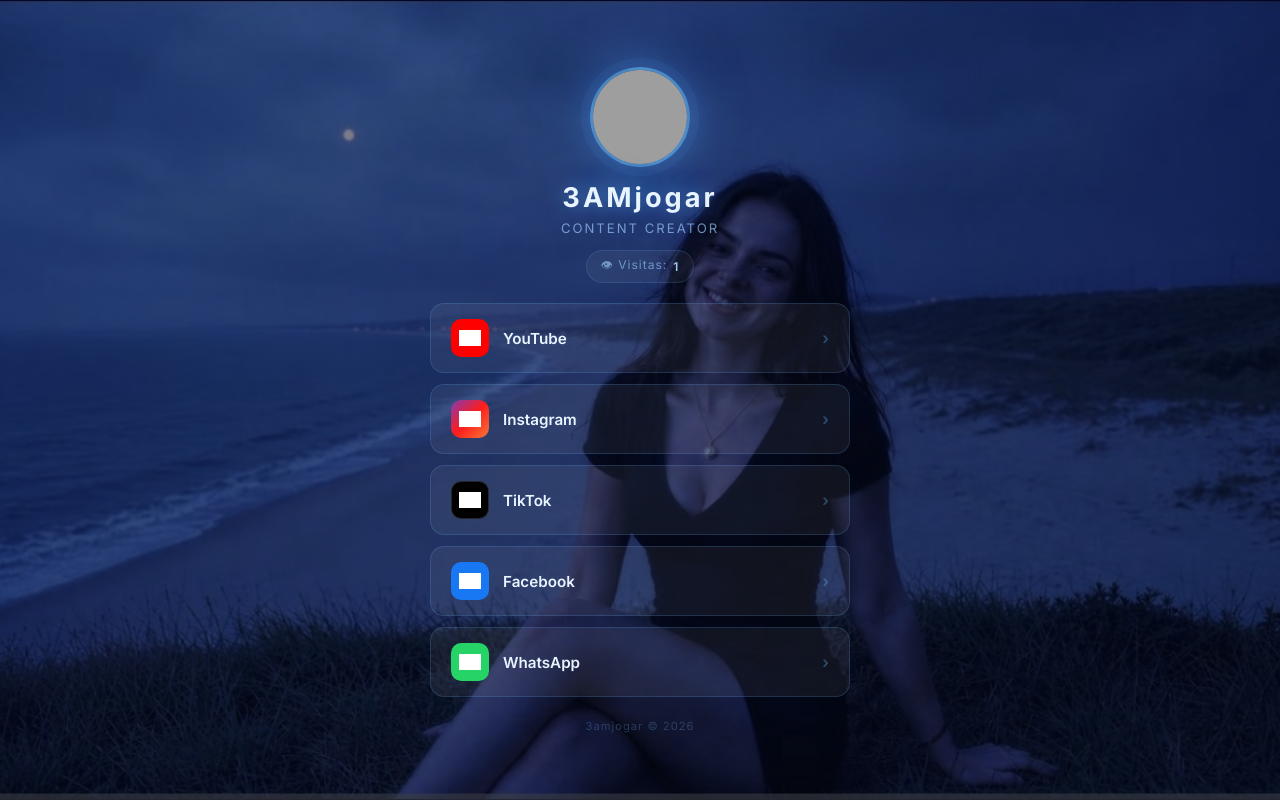
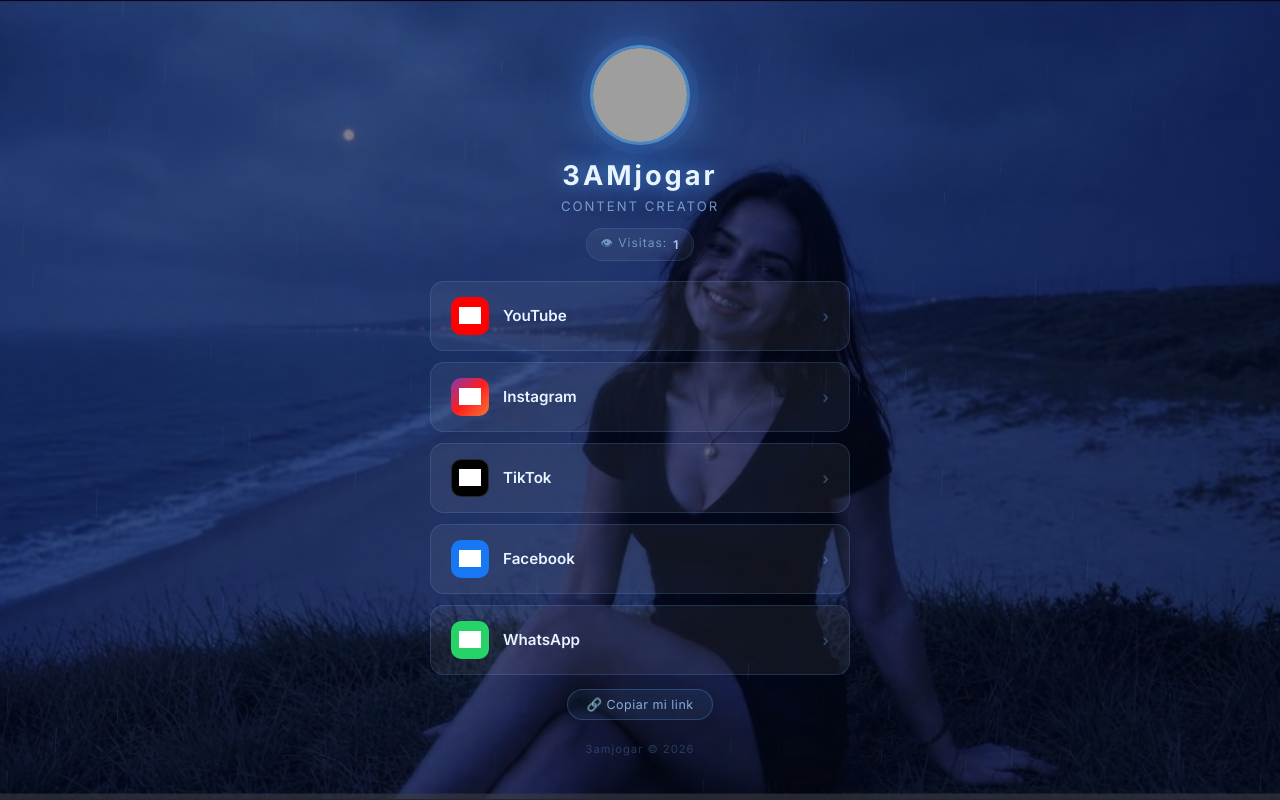
Before and after one commit to jgaribay083-maker/primer-pr, a plain HTML site: page index.html in a window 1280 px wide. Drawn offline with Linux system fonts and the light colour scheme; grey boxes are pictures that could not be loaded.

Commit message:
feat: lluvia animada y boton copiar link

```diff
--- a/index.html
+++ b/index.html
@@ -205,9 +205,48 @@
       font-size: 0.7rem;
       letter-spacing: 1px;
     }
+
+    /* Lluvia */
+    canvas#rain {
+      position: fixed;
+      inset: 0;
+      z-index: 0;
+      pointer-events: none;
+      opacity: 0.35;
+    }
+
+    /* Botón copiar link */
+    .copy-btn {
+      display: flex;
+      align-items: center;
+      gap: 8px;
+      background: rgba(100, 180, 255, 0.08);
+      border: 1px solid rgba(100, 180, 255, 0.25);
+      border-radius: 20px;
+      padding: 7px 18px;
+      color: rgba(160, 210, 255, 0.8);
+      font-size: 0.78rem;
+      font-family: 'Inter', sans-serif;
+      cursor: pointer;
+      transition: all 0.2s ease;
+      letter-spacing: 0.5px;
+    }
+
+    .copy-btn:hover {
+      background: rgba(100, 180, 255, 0.15);
+      border-color: rgba(100, 180, 255, 0.5);
+      color: #fff;
+    }
+
+    .copy-btn.copied {
+      background: rgba(80, 200, 120, 0.15);
+      border-color: rgba(80, 200, 120, 0.4);
+      color: #7eeaa0;
+    }
   </style>
 </head>
 <body>
+  <canvas id="rain"></canvas>
   <div class="overlay"></div>
   <div class="lightning"></div>
 
@@ -255,10 +294,50 @@
       </a>
     </div>
 
+    <button class="copy-btn" onclick="copyLink(this)">🔗 Copiar mi link</button>
     <p class="footer">3amjogar © 2026</p>
   </div>
 
   <script>
+    // Lluvia
+    const canvas = document.getElementById('rain');
+    const ctx = canvas.getContext('2d');
+    canvas.width = window.innerWidth;
+    canvas.height = window.innerHeight;
+    window.addEventListener('resize', () => { canvas.width = window.innerWidth; canvas.height = window.innerHeight; });
+
+    const drops = Array.from({length: 120}, () => ({
+      x: Math.random() * canvas.width,
+      y: Math.random() * canvas.height,
+      len: Math.random() * 20 + 10,
+      speed: Math.random() * 4 + 2,
+      opacity: Math.random() * 0.5 + 0.1
+    }));
+
+    function drawRain() {
+      ctx.clearRect(0, 0, canvas.width, canvas.height);
+      drops.forEach(d => {
+        ctx.beginPath();
+        ctx.moveTo(d.x, d.y);
+        ctx.lineTo(d.x - 1, d.y + d.len);
+        ctx.strokeStyle = `rgba(150, 210, 255, ${d.opacity})`;
+        ctx.lineWidth = 1;
+        ctx.stroke();
+        d.y += d.speed;
+        if (d.y > canvas.height) { d.y = -d.len; d.x = Math.random() * canvas.width; }
+      });
+      requestAnimationFrame(drawRain);
+    }
+    drawRain();
+
+    // Copiar link
+    function copyLink(btn) {
+      navigator.clipboard.writeText('https://jgaribay083-maker.github.io/primer-pr');
+      btn.textContent = '✅ Link copiado!';
+      btn.classList.add('copied');
+      setTimeout(() => { btn.textContent = '🔗 Copiar mi link'; btn.classList.remove('copied'); }, 2000);
+    }
+
     // Contador de visitas usando localStorage
     const key = '3amjogar_visits';
     const visits = parseInt(localStorage.getItem(key) || '0') + 1;
```
